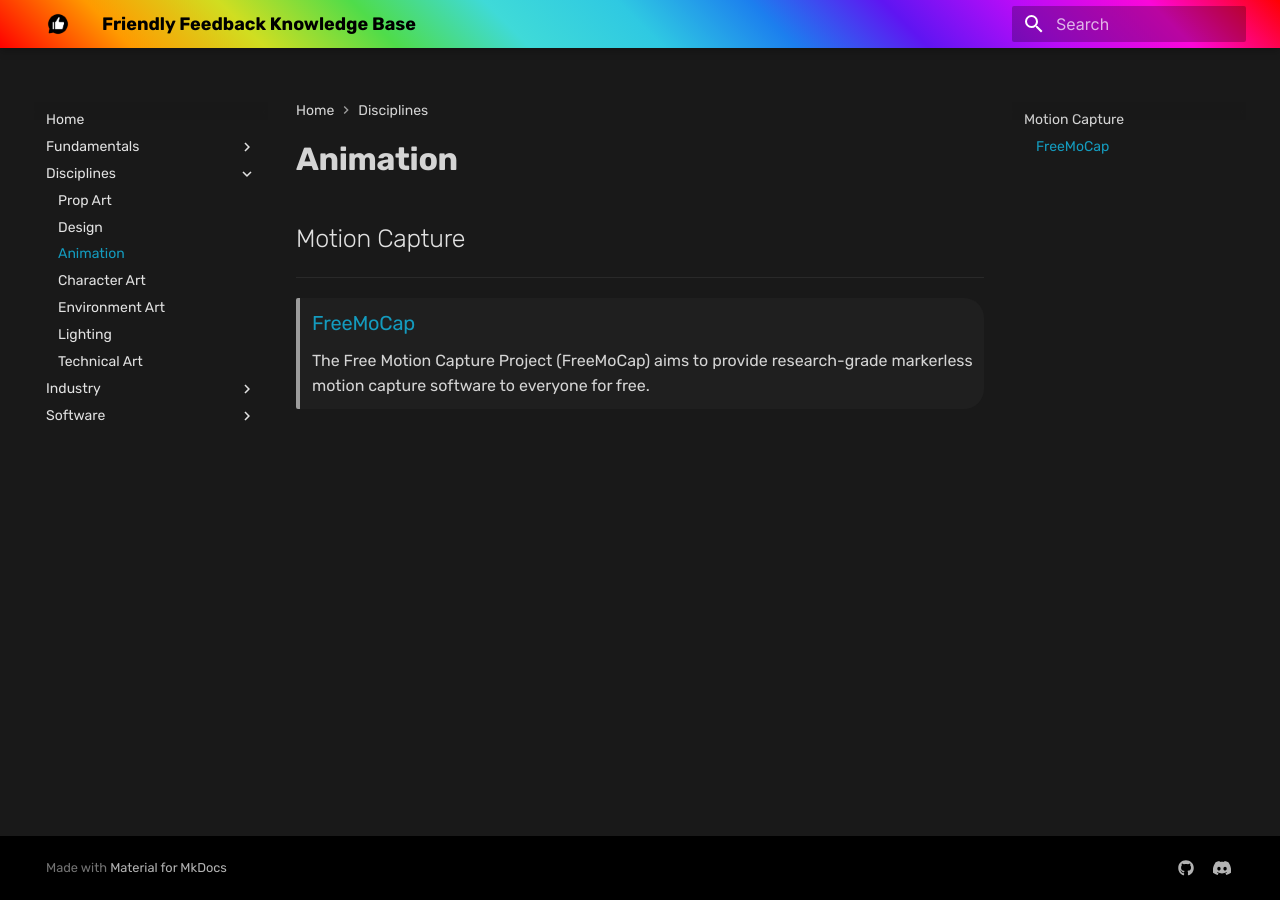
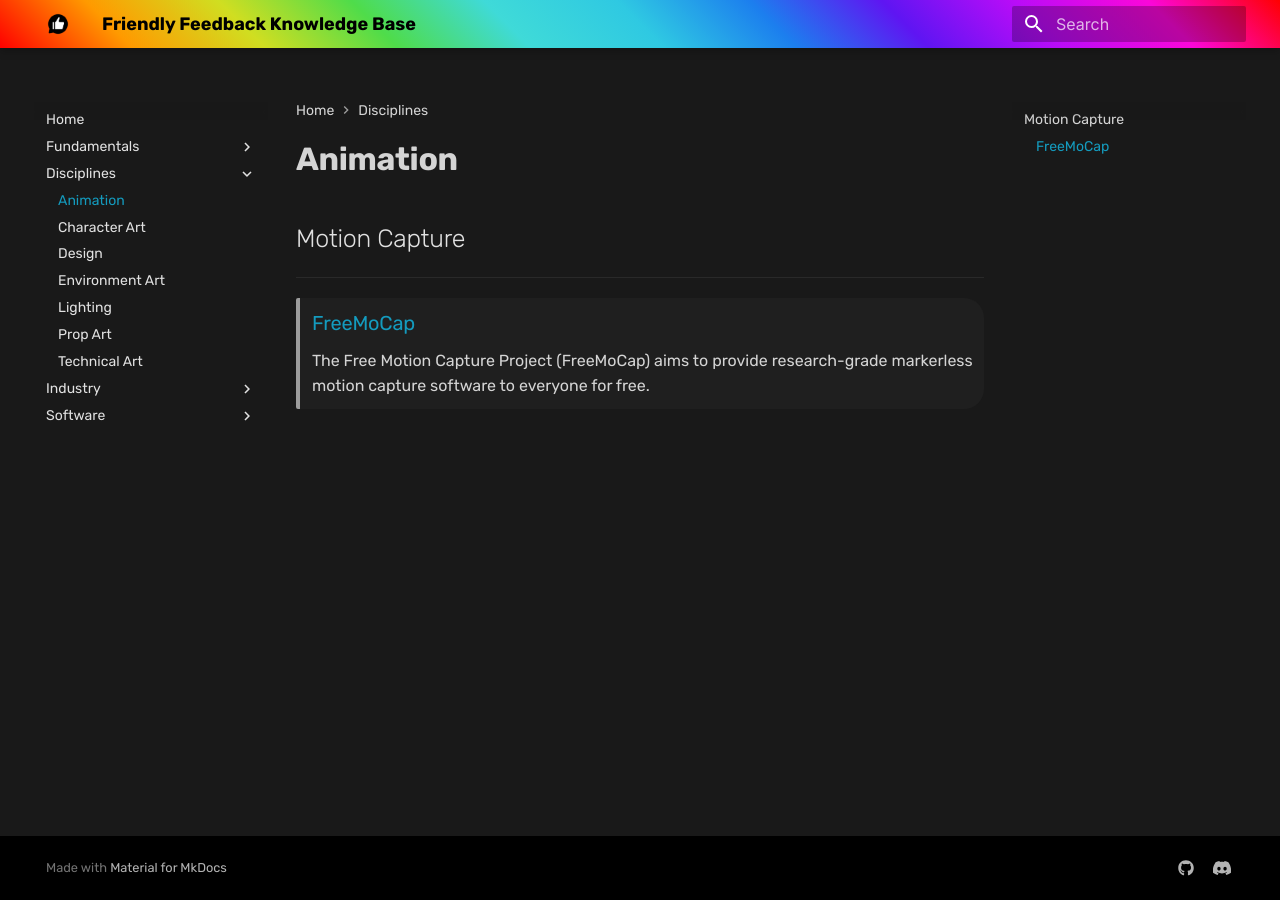
Before and after one commit to Zalek4/Friendly-Feedback-Knowledge-Base, an MkDocs documentation site: the page built from docs/disciplines/animation.md, in a window 1280 px wide. Built offline with MkDocs 1.6.1 and Material for MkDocs 9.7.7, drawn with Linux system fonts in a browser that asks for light colours.

```diff
--- a/mkdocs.yml
+++ b/mkdocs.yml
@@ -43,12 +43,12 @@ nav:
   - Art Fundamentals: fundamentals/art_fundamentals.md
   - Game Art Fundamentals: fundamentals/game_art_fundamentals.md
 - Disciplines:
-  - Prop Art: disciplines/prop_art.md
-  - Design: disciplines/design.md
   - Animation: disciplines/animation.md
   - Character Art: disciplines/character_art.md
+  - Design: disciplines/design.md
   - Environment Art: disciplines/environment_art.md
   - Lighting: disciplines/lighting.md
+  - Prop Art: disciplines/prop_art.md
   - Technical Art: disciplines/technical_art.md
 - Industry:
   - Jobs: industry/jobs.md
```
